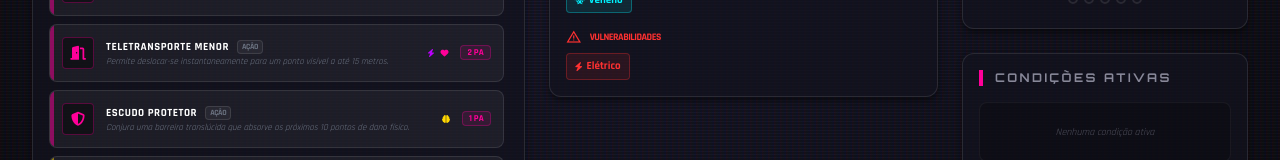
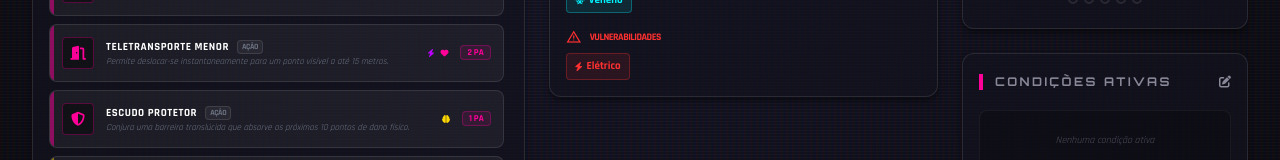
Before and after one commit to Lepesqueur/rpg_npc_sheet, a React (Vite) app: page / in a window 1280 px wide. Shown: the part 869-1029 px from the top of the page. Built offline with nearby package versions, Linux system fonts and the light colour scheme.

Commit message:
Disponibilizada edicao de condicoes fora do editMode

```diff
--- a/src/tabs/CombatTab.jsx
+++ b/src/tabs/CombatTab.jsx
@@ -896,11 +896,9 @@ const CombatTab = () => {
                     <div className="border border-white/10 rounded-xl p-4 flex flex-col glass-card">
                         <div className="flex justify-between items-center mb-4">
                             <h3 className="text-cyber-gray text-xs font-bold tracking-[0.2em] uppercase pl-3 border-l-4 border-cyber-pink font-display">Condições ativas</h3>
-                            {isEditMode && (
-                                <button onClick={openConditionsModal} className="text-cyber-gray hover:text-white transition-colors">
-                                    <i className="fa-solid fa-pen-to-square text-xs"></i>
-                                </button>
-                            )}
+                            <button onClick={openConditionsModal} className="text-cyber-gray hover:text-white transition-colors">
+                                <i className="fa-solid fa-pen-to-square text-xs"></i>
+                            </button>
                         </div>
                         <div className="flex flex-wrap gap-2 p-2 rounded-lg bg-black/20 border border-white/5 min-h-[60px]">
                             {Object.entries(characterData.conditions || {}).map(([key, cond]) => {
```
